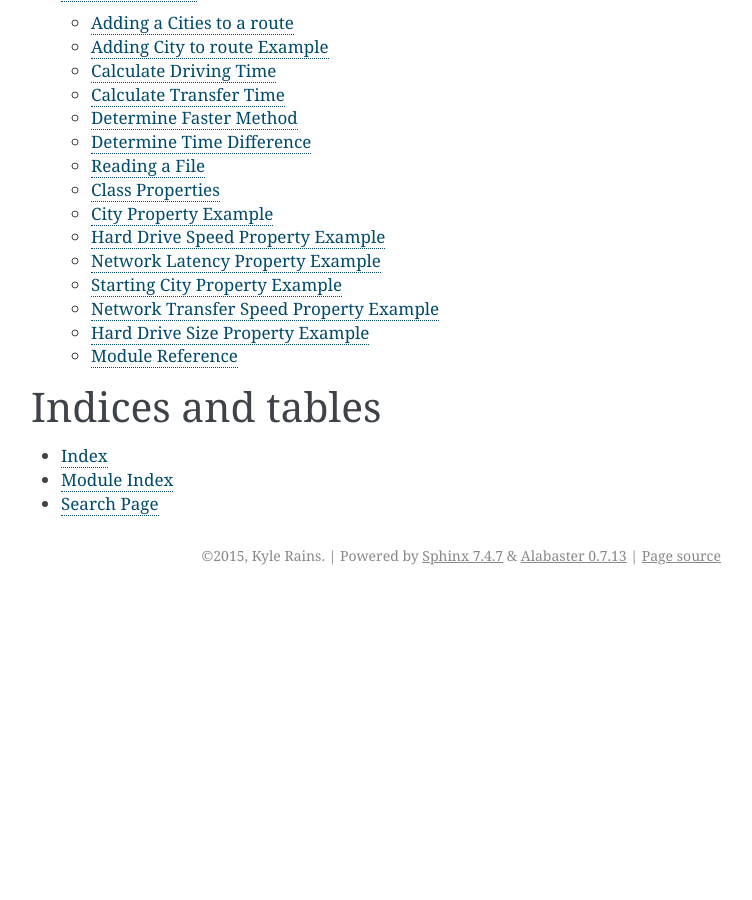
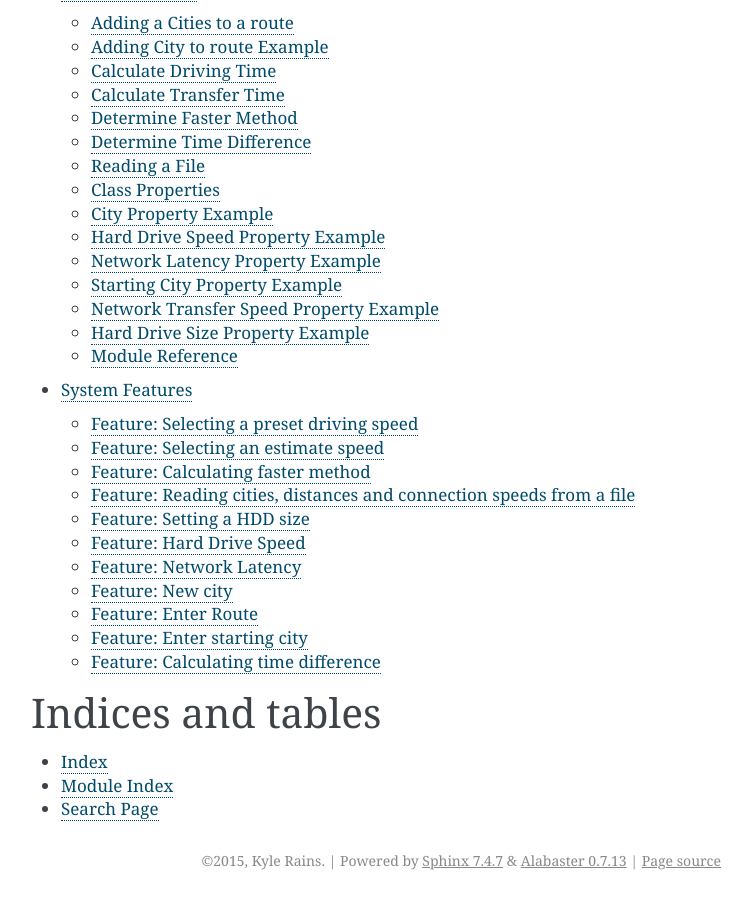
Before and after one commit to krains27/cst236-KyleRains, a Sphinx documentation site: the page built from doc/index.rst, in a window 1280 px wide and 900 px high, scrolled down 1040 px. Shown: the whole window, without its empty margins (389-1141 px from the left). Built offline with Sphinx 7.4.7, drawn with Linux system fonts in a browser that asks for light colours; before the commit the page ends 1635 px from its top, so only the background shows below that; some of the changed lines change nothing that is shown.

Commit message:
Added script and support to allow feature files to be parsed and converted to .rst files.

```diff
--- /dev/null
+++ b/doc/code/features.rst
@@ -0,0 +1,126 @@
+System Features
+===============
+
+Feature: Selecting a preset driving speed
+^^^^^^^^^^^^^^^^^^^^^^^^^^^^^^^^^^^^^^^^^
+
+Scenario: Selecting Porsche preset
+    Given Porsche preset speed equals 100
+    When Porsche preset selected
+    Then driving speed will be 100
+
+Scenario: Selecting Bus preset
+    Given Bus preset speed equals 65
+    When Bus preset selected
+    Then driving speed will be 65
+
+Scenario: Selecting Cement Truck preset
+    Given Cement Truck preset speed equals 55
+    When Cement Truck preset selected
+    Then driving speed will be 55
+
+Scenario: Selecting Swallow preset
+    Given Swallow preset speed equals 10
+    When Swallow preset selected
+    Then driving speed will be 10
+
+Feature: Selecting an estimate speed
+^^^^^^^^^^^^^^^^^^^^^^^^^^^^^^^^^^^^
+
+Scenario: Selecting an estimated speed of 50
+    Given an estimated speed
+    When estimated speed is selected
+    Then estimated speed will be used in calculation
+
+Feature: Calculating faster method
+^^^^^^^^^^^^^^^^^^^^^^^^^^^^^^^^^^
+
+Scenario: Transfer is faster
+    Given Seattle, 100 mb/sec and 100 GB of data
+    When time between traveling to Seattle and transferring are calculated
+    Then transferring is faster
+
+Scenario: Driving is faster
+    Given Salem, 50 mb/sec and 500 GB of data
+    When time between traveling to Salem and transferring are calculated
+    Then driving is faster
+
+Feature: Reading cities, distances and connection speeds from a file
+^^^^^^^^^^^^^^^^^^^^^^^^^^^^^^^^^^^^^^^^^^^^^^^^^^^^^^^^^^^^^^^^^^^^
+
+Scenario: Reading cities from a file
+    Given a city text file
+    When the cities are read
+    Then my app should contain the cities read
+
+Scenario: Reading distances from a file
+    Given a distance text file
+    When the distances are read
+    Then my app should contain the distances read
+
+Scenario: Reading speeds from a file
+    Given a speed text file
+    When the speeds are read
+    Then my app should contain the speeds read
+
+
+Feature: Setting a HDD size
+^^^^^^^^^^^^^^^^^^^^^^^^^^^
+
+Scenario: Setting HDD size to 100 GB
+    Given a size
+    When the size is 100
+    Then the current hdd size should be 100
+
+Feature: Hard Drive Speed
+^^^^^^^^^^^^^^^^^^^^^^^^^
+
+Scenario: Account for hard drive speed
+    Given a hard drive speed
+    When transfer time is calculated (hdd)
+    Then the calculation will account for the hard drive speed
+
+Feature: Network Latency
+^^^^^^^^^^^^^^^^^^^^^^^^
+
+Scenario: Account for network latency
+    Given a latency
+    When transfer time is calculated
+    Then the calculation will account for the latency
+
+Feature: New city
+^^^^^^^^^^^^^^^^^
+
+Scenario: Creating a new city
+    Given city not in list of cities
+    When city is entered
+    Then city will be added to list of cities
+
+Scenario: Adding city to city file
+    Given city not in list of cities (file)
+    When city is entered (file)
+    Then city will be written to city file
+
+Feature: Enter Route
+^^^^^^^^^^^^^^^^^^^^
+
+Scenario: Enter a route of 10 cities
+    Given 10 different cities
+    When cities are added to route
+    Then cities will be saved in route
+
+Feature: Enter starting city
+^^^^^^^^^^^^^^^^^^^^^^^^^^^^
+
+Scenario: Enter starting city
+    Given a city
+    When starting city is set to city
+    Then starting city will be given city
+
+Feature: Calculating time difference
+^^^^^^^^^^^^^^^^^^^^^^^^^^^^^^^^^^^^
+
+Scenario: Transfer is faster
+    Given Seattle, 100 mb/sec and 100 GB of data (difference)
+    When differnce between traveling to Seattle and transferring are calculated
+    Then difference equals ~1.72 hours
--- /dev/null
+++ b/doc/feature_parse.py
@@ -0,0 +1,66 @@
+import os
+import sys
+import fnmatch
+
+
+class FeatureParser(object):
+    """
+    Parses all feature files in the given directory
+    """
+
+    def __init__(self):
+        self.write_hnd = None
+
+    def set_up(self):
+        """
+        Sets up the output file with an rst heading
+
+        :return: None
+        """
+        heading_text = 'System Features'
+        heading_underline = '=' * len(heading_text)
+        output_file = '.\\code\\features.rst'
+        self.write_hnd = open(output_file, 'w')
+        self.write_hnd.write(heading_text + '\n')
+        self.write_hnd.write(heading_underline + '\n\n')
+
+    def parse_files(self, dirc):
+        """
+        Parse the feature files in the given directory
+
+        :param dir: Directory to search in
+        :type dir: basestring
+
+        :return: None
+        """
+        feature_files = []
+
+        #files = os.listdir(dir)
+        for root, dirs, files in os.walk(dirc):
+            for file in files:
+                if fnmatch.fnmatch(file, '*.feature'):
+                    feature_files.append(file)
+
+        for feature_file in feature_files:
+            if os.path.exists(feature_file):
+                f = open(feature_file)
+                feature_line = f.readline()  # This should be the feature
+                self.write_hnd.write(feature_line)
+                self.write_hnd.write('^' * (len(feature_line) - 1) + '\n')
+
+                self.write_hnd.write(f.read())
+                self.write_hnd.write('\n\n')
+                f.close()
+
+        self.write_hnd.close()
+
+if __name__ == "__main__":
+    feature_dir = '..\\behave'  # Used as default
+
+    if len(sys.argv) == 2:
+        feature_dir = sys.argv[1]  # If a directory was passed in
+
+    parser = FeatureParser()
+    parser.set_up()
+    os.chdir(feature_dir)
+    parser.parse_files('.')
--- a/doc/index.rst
+++ b/doc/index.rst
@@ -16,6 +16,7 @@ Contents:
    code/orc.rst
    code/common.rst
    code/speed_calc.rst
+   code/features.rst
 
 
 Indices and tables
```
Also changed, not shown: 1 other file.
